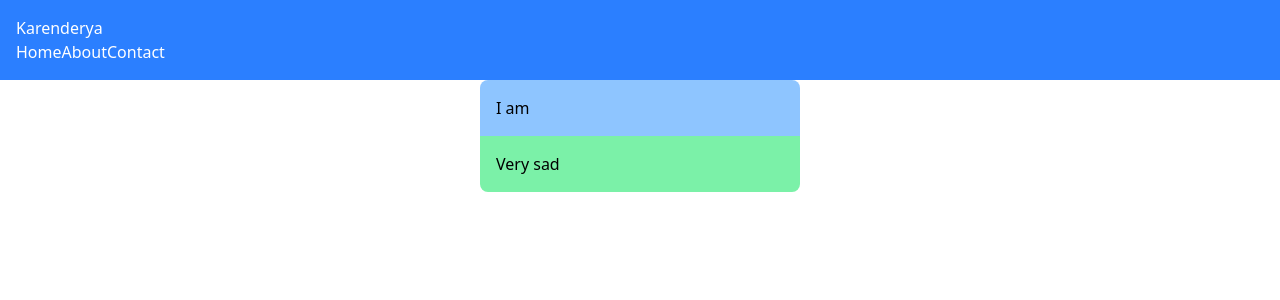
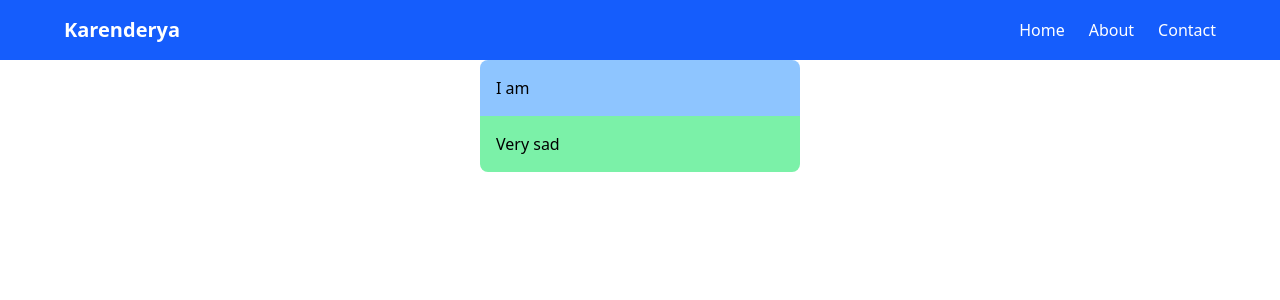
Before and after one commit to ChristianNemeno/KarenderyaV2, a React (Vite) app in the folder laarnis/: page / in a window 1280 px wide. Shown: the top 300 px of the page. Built offline with nearby package versions, Linux system fonts and the light colour scheme.

Commit message:
flex navbar

```diff
--- a/laarnis/src/components/navbar.tsx
+++ b/laarnis/src/components/navbar.tsx
@@ -1,28 +1,33 @@
 import React from 'react';
-
 
 type NavbarProps = {
   logo?: string;
   links?: { name: string; href: string }[];
 };
 
-
-const Navbar: React.FC<NavbarProps> = ({ logo = "MyApp", links = []}) => {
+const Navbar: React.FC<NavbarProps> = ({ logo = "MyApp", links = [] }) => {
   return (
-        <nav className="bg-blue-500 text-white p-4">
-            <div>
-                <a href="#">{logo}</a>
+    <nav className="bg-blue-600 text-white p-4">
+      <div className="flex items-center justify-between max-w-6xl mx-auto">
+        {/* Logo */}
+        <div className="text-xl font-bold">
+          <a href="/" className="hover:text-blue-200">
+            {logo}
+          </a>
         </div>
 
-            <div>
+        {/* Navigation Links */}
+        <div className="flex space-x-6">
           {links.map((link, index) => (
-                    <a  key = {index}
-                        href = {link.href}
+            <a
+              key={index}
+              href={link.href}
+              className="hover:text-blue-200 transition-colors"
             >
               {link.name}
             </a>
           ))}
-
+        </div>
       </div>
     </nav>
   );
```
Lines whose indentation alone changed are shown as unchanged.
